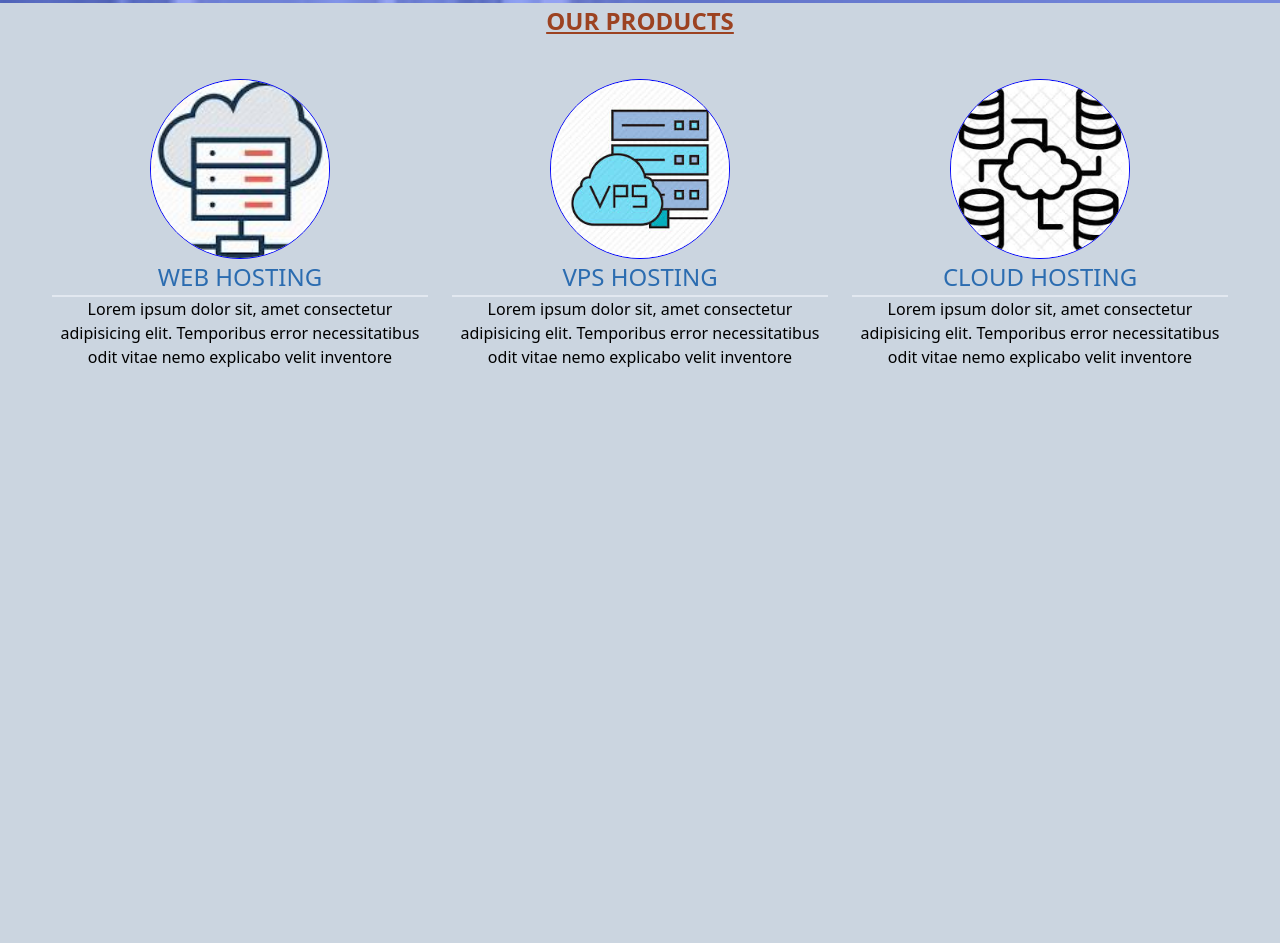
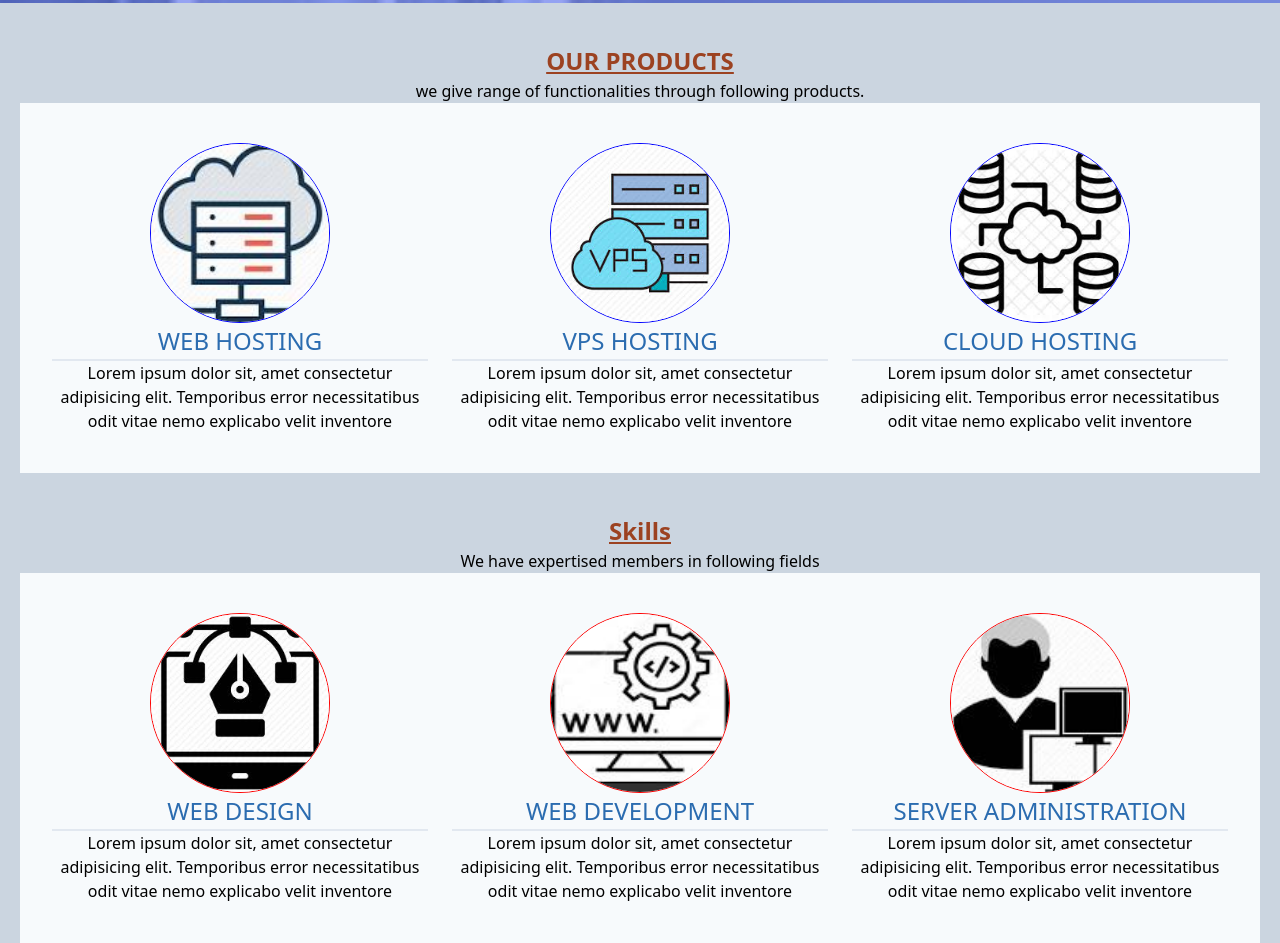
Before and after one commit to cixwaresibu/design-specification, a plain HTML site: page index.html in a window 1280 px wide. Shown: the part 845-1788 px from the top of the page. Before the commit the page ends 1254 px from the top, so only its background shows below. Drawn offline with Linux system fonts and the light colour scheme.

Commit message:
alongwith old file Skills section is also completed

```diff
--- a/index.html
+++ b/index.html
@@ -28,6 +28,7 @@
             </div>
 
         </header> <!--header ends here-->
+
         <div class="bg-center bg-no-repeat bg-cover" style="background-image:url('pic/bg.jfif')"> <!--hero starts here-->
             <div class="w-full h-full  md:h-auto lg:h-full sibu">
                 <div class="flex w-full md:justify-around md:items-center  md:w-4/5 md:m-0 md:m-auto">
@@ -70,11 +71,14 @@
             </div>
         </div> <!--Hero ends here-->
 
-        <div> <!--Product section starts here-->
+        <div class="mt-10"> <!--Product section starts here-->
             <p class="text-center text-orange-800 text-2xl font-semibold underline">
                 OUR PRODUCTS
             </p>
-            <div class="flex flex-col text-center p-3 mx-3  sm:p-5 sm:mx-5  md:flex md:flex-row ">
+            <p class="text-center text-black">
+                we give range of functionalities through following products.
+            </p>
+            <div class="bg-gray-100 flex flex-col text-center p-3 mx-3  sm:p-5 sm:mx-5  md:flex md:flex-row ">
                 <div class="my-5 md:mx-3">
                     <div class="flex justify-center">
                         <img class="products" src="pic/web-hostin.jfif" alt="webhost">
@@ -136,5 +140,64 @@
                 </div>
             </div> -->
         </div><!--Product section ends here-->
+
+        <div class="mt-10"> <!--Skills section start here-->
+            <p class="text-center text-orange-800 text-2xl font-semibold underline">Skills</p>
+            <p class="text-center text-black">We have expertised members in following fields</p>
+            <div class="bg-gray-100 flex flex-col text-center p-3 mx-3 sm:p-5 sm:mx-5 md:flex md:flex-row">
+                <div class="my-5 md:mx-3">
+                    <div class="flex justify-center">
+                        <img class="skills" src="pic/web-design.jfif" alt="webdesign">
+                    </div>
+                    <div>
+                        <p class="text-2xl text-blue-700 border-gray-300 border-b-2">
+                            WEB DESIGN
+                        </p>
+                        <p class="">
+                            Lorem ipsum dolor sit, amet consectetur
+                            adipisicing elit. Temporibus error
+                            necessitatibus odit vitae nemo
+                            explicabo velit inventore
+                        </p>
+                    </div>
+                </div>
+                <div class="my-5 md:mx-3">
+                    <div class="flex justify-center">
+                        <img class="skills" src="pic/web-development.jfif" alt="webdev">
+                    </div>
+                    <div>
+                        <p class="text-2xl text-blue-700 border-gray-300 border-b-2">
+                            WEB DEVELOPMENT
+                        </p>
+                        <p class="">
+                            Lorem ipsum dolor sit, amet consectetur
+                            adipisicing elit. Temporibus error
+                            necessitatibus odit vitae nemo
+                            explicabo velit inventore
+                        </p>
+                    </div>
+                </div>
+                <div class="my-5 md:mx-3">
+                    <div class="flex justify-center">
+                        <img class="skills" src="pic/server-admin.jfif" alt="serveradmin">
+                    </div>
+                    <div>
+                        <p class="text-2xl text-blue-700 border-gray-300 border-b-2">
+                            SERVER ADMINISTRATION
+                        </p>
+                        <p class="">
+                            Lorem ipsum dolor sit, amet consectetur
+                            adipisicing elit. Temporibus error
+                            necessitatibus odit vitae nemo
+                            explicabo velit inventore
+                        </p>
+                    </div>
+                </div>
+            </div>
+        </div> <!--Skills section ends here-->
+
+        <div> <!--Team member section starts here-->
+
+        </div> <!--Team member section ends here-->
     </body>
 </html>
```
Also changed, not shown: pic/server-admin.jfif (added), pic/web-design.jfif (added), pic/web-development.jfif (added), tailwind.css.
